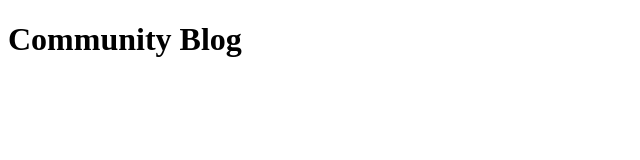
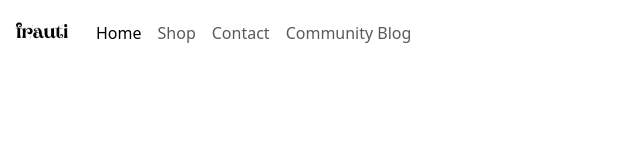
Before and after one commit to aprilramos-dla/etechFinalProject, a plain HTML site: page blog.html in a window 1280 px wide. Shown: the whole page, without its empty margins (0-640 px from the left). Drawn offline with nearby package versions, Linux system fonts and the light colour scheme.

Commit message:
Added CSS code to blog.css for navbar.
- the same as index.css

```diff
--- a/home.css
+++ b/blog.css
@@ -2,6 +2,4 @@
     height: 50px;
     padding-top: 0%;
     margin-top: 0%;
-    align-content: center;
-    justify-content: center;
 }
--- a/blog.html
+++ b/blog.html
@@ -5,9 +5,43 @@
     <meta http-equiv="X-UA-Compatible" content="IE=edge">
     <meta name="viewport" content="width=device-width, initial-scale=1.0">
     <title> Community Blog </title>
+
+    <link href="https://cdn.jsdelivr.net/npm/bootstrap@5.3.0-alpha3/dist/css/bootstrap.min.css"
+    rel="stylesheet" integrity="sha384-KK94CHFLLe+nY2dmCWGMq91rCGa5gtU4mk92HdvYe+M/SXH301p5ILy+dN9+nJOZ" crossorigin="anonymous">
+    <script src="https://cdn.jsdelivr.net/npm/@popperjs/core@2.11.7/dist/umd/popper.min.js" integrity="sha384-zYPOMqeu1DAVkHiLqWBUTcbYfZ8osu1Nd6Z89ify25QV9guujx43ITvfi12/QExE" crossorigin="anonymous"></script>
+    <script src="https://cdn.jsdelivr.net/npm/bootstrap@5.3.0-alpha3/dist/js/bootstrap.min.js" integrity="sha384-Y4oOpwW3duJdCWv5ly8SCFYWqFDsfob/3GkgExXKV4idmbt98QcxXYs9UoXAB7BZ" crossorigin="anonymous"></script>
+
+    <link rel="stylesheet" href="blog.css">
 </head>
 <body>
-    <h1> Community Blog</h1>
+    <nav class="navbar">
+        <nav class="navbar navbar-expand-lg bg-body-tertiary">
+            <div class="container-fluid" style="background-color: white;">
+            <a class="navbar-brand" href="index.html">
+                <img src="images/holver logo.png" alt="frauti" width="60" height="41">
+            </a>
+            <button class="navbar-toggler" type="button" data-bs-toggle="collapse" data-bs-target="#navbarNav" aria-controls="navbarNav" aria-expanded="false" aria-label="Toggle navigation">
+                <span class="navbar-toggler-icon"></span>
+            </button>
+            <div class="collapse navbar-collapse justify-content-center" id="navbarNav">
+                <ul class="navbar-nav">
+                <li class="nav-item">
+                    <a class="nav-link active" aria-current="page" href="index.html">Home</a>
+                </li>
+                <li class="nav-item">
+                    <a class="nav-link" href="shop.html">Shop</a>
+                </li>
+                <li class="nav-item">
+                    <a class="nav-link" href="contact.html">Contact</a>
+                </li>
+                <li class="nav-item">
+                    <a class="nav-link" href="blog.html">Community Blog</a>
+                </li>
+                </ul>
+            </div>
+            </div>
+      </nav>
 
+<link href="https://cdn.jsdelivr.net/npm/bootstrap@5.3.0-alpha3/dist/css/bootstrap.min.css" rel="stylesheet" integrity="sha384-KK94CHFLLe+nY2dmCWGMq91rCGa5gtU4mk92HdvYe+M/SXH301p5ILy+dN9+nJOZ" crossorigin="anonymous">
 </body>
 </html>
--- /dev/null
+++ b/contact.css
@@ -0,0 +1,5 @@
+.navbar{
+    height: 50px;
+    padding-top: 0%;
+    margin-top: 0%;
+}
--- /dev/null
+++ b/index.css
@@ -0,0 +1,15 @@
+.navbar{
+    height: 50px;
+    padding-top: 0%;
+    margin-top: 0%;
+}
+
+.h1{
+    text-align: center;
+    font-family: lucida sans;
+    font-size: large;
+}
+
+.p1{
+    text-align: center;
+}
--- /dev/null
+++ b/shop.css
@@ -0,0 +1,5 @@
+.navbar{
+    height: 50px;
+    padding-top: 0%;
+    margin-top: 0%;
+}
```
Also changed, not shown: index.html (+9 -5 lines), shop.html (+36 -1 lines).
